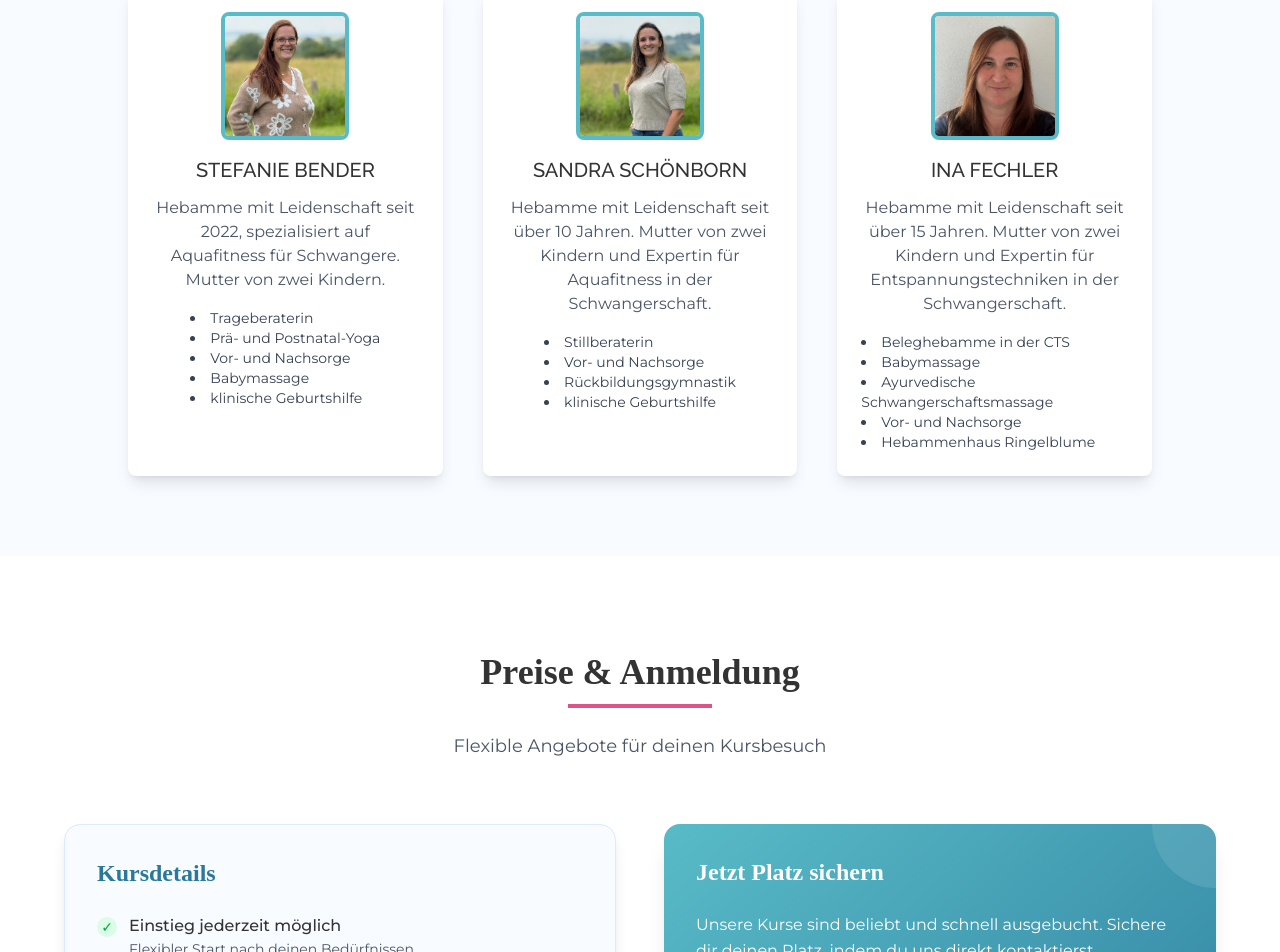
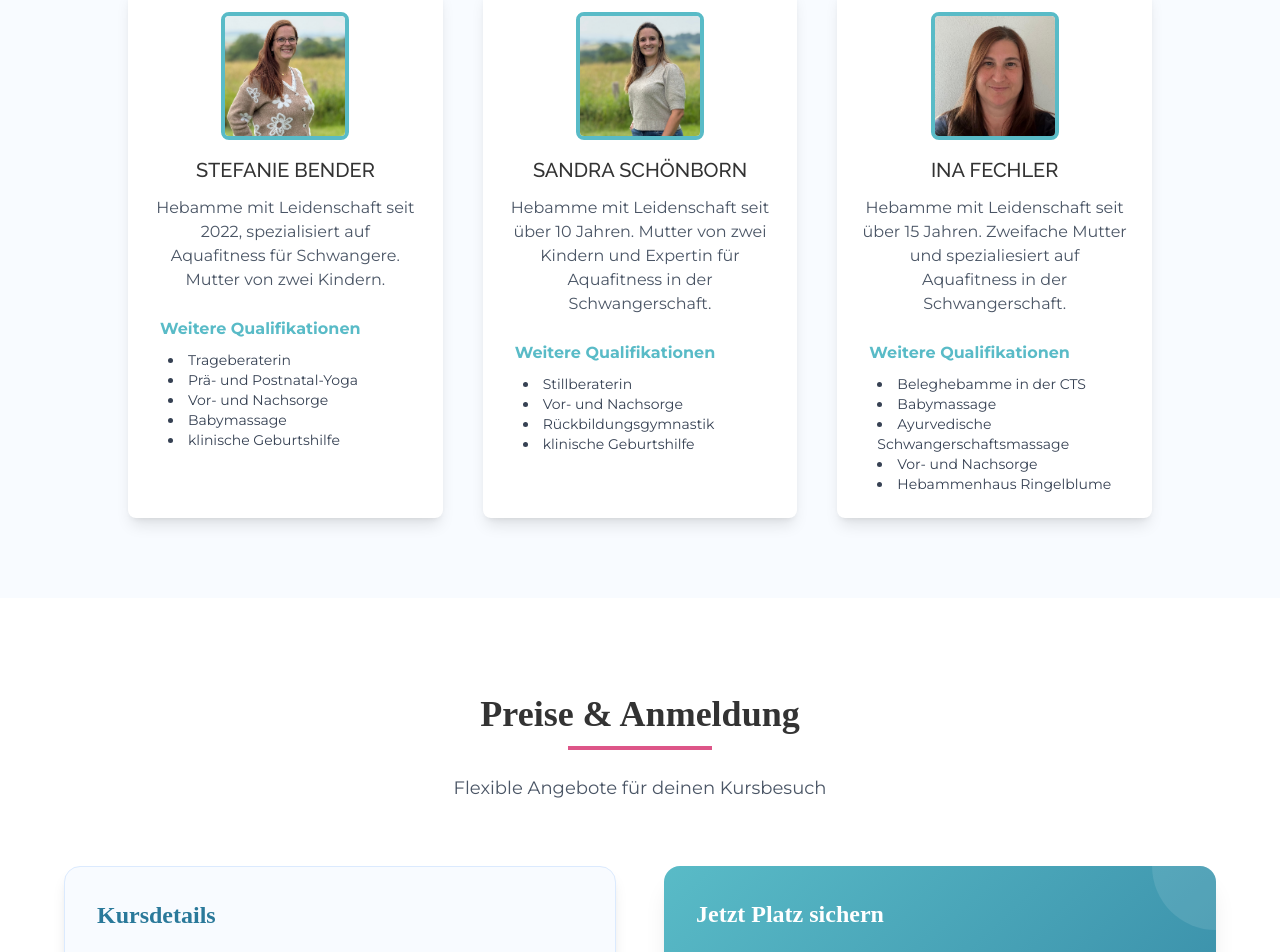
Before and after one commit to tmuellertom/aquafit-mama, a React (Vite) app: page / in a window 1280 px wide. Shown: the part 2878-3830 px from the top of the page. Built offline with nearby package versions, Linux system fonts and the light colour scheme; a web font is replaced by a local one.

Commit message:
changes in team section

```diff
--- a/src/components/TeamSection.jsx
+++ b/src/components/TeamSection.jsx
@@ -31,7 +31,7 @@ const team = [
     name: "Ina Fechler",
     image: "/ina.jpg",
     description:
-      "Hebamme mit Leidenschaft seit über 15 Jahren. Mutter von zwei Kindern und Expertin für Entspannungstechniken in der Schwangerschaft.",
+      "Hebamme mit Leidenschaft seit über 15 Jahren. Zweifache Mutter und spezialiesiert auf Aquafitness in der Schwangerschaft.",
     qualifikationen: [
       "Beleghebamme in der CTS",
       "Babymassage",
@@ -68,11 +68,16 @@ const TeamSection = () => (
             <p className="text-gray-600 font-montserrat text-base">
               {member.description}
             </p>
-            <ul className="mt-4 text-left text-sm text-gray-700 list-disc list-inside">
-              {member.qualifikationen.map((q, i) => (
-                <li key={i}>{q}</li>
-              ))}
-            </ul>
+            <div className="mt-6 w-full">
+              <div className="font-semibold text-[var(--primary)] mb-2 text-left pl-2">
+                Weitere Qualifikationen
+              </div>
+              <ul className="text-left text-sm text-gray-700 list-disc list-inside pl-4">
+                {member.qualifikationen.map((q, i) => (
+                  <li key={i}>{q}</li>
+                ))}
+              </ul>
+            </div>
           </div>
         ))}
       </div>
```
